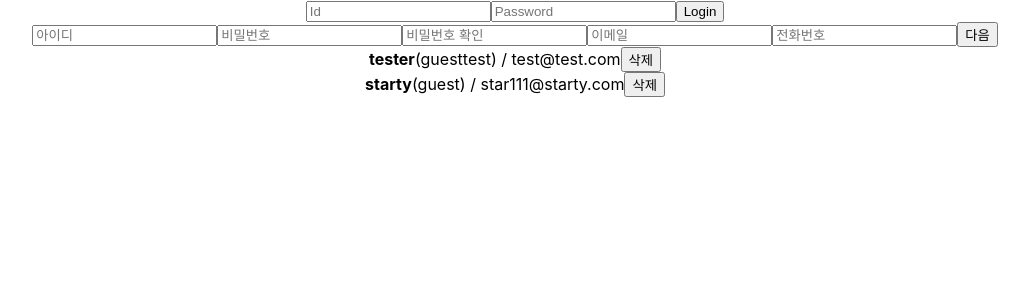
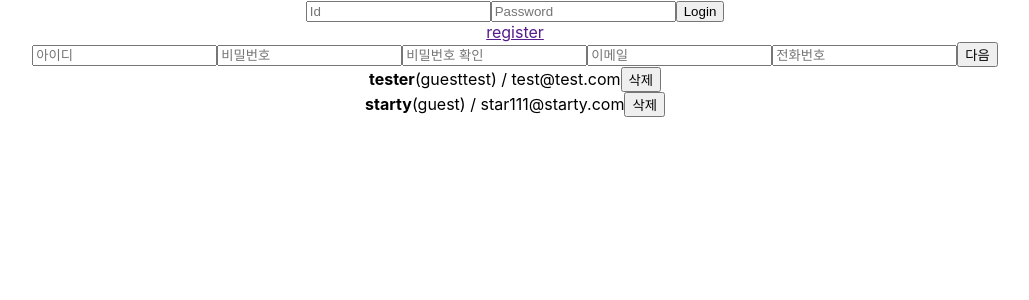
Before and after one commit to blueochild/Foxrain-Messenger-App, a React (Create React App) app in the folder Foxrain-Messenger-Client/: page / in a window 1280 px wide. Shown: the top 300 px of the page, without its empty margins (125-1154 px from the left). Built offline with nearby package versions, Linux system fonts and the light colour scheme.

Commit message:
Update : code cleanup, add loginBox

```diff
--- a/Foxrain-Messenger-Client/src/App.tsx
+++ b/Foxrain-Messenger-Client/src/App.tsx
@@ -1,9 +1,11 @@
-import React, { ChangeEventHandler, MouseEventHandler, useRef, useState } from 'react';
+import React, { useRef, useState } from 'react';
+import { IuserInfo, IuserStat } from './component/userType';
+import UserSignup from './component/userSignup';
+import UserSignin from './component/userSignin';
+import UserList from './component/userList'
+
+/* page CSS */
 import './style/App.css';
-import UserSignup from './component/userSignup';
-import UserList from './component/userList'
-import { IuserInfo, IuserStat } from './component/userType';
-import UserSignin from './component/userSignin';
 
 const defaultUserStat : IuserStat = {
   nickname : "guest",
@@ -124,16 +126,21 @@ function App() {
     if(!LoginId) { alert('ID를 입력하세요.'); return; };
     if(!LoginPwd) { alert('Password를 입력하세요.'); return; };
 
-    users.filter(user => {
-      if(user.userId === LoginId) {
-        if(user.userPwd === LoginPwd) {
-          setLoginUser({
-            isLogin: true,
-            isUserCode: user.userCode
-          });
-        }
-      }
-    })
+    // (), {} 의 차이를 알고 사용하자 ( 조건에서 {} 사용시, 반환값 에러 나타남 )
+    const islogin = users.filter(user => (
+      user.userId === LoginId &&
+      user.userPwd === LoginPwd
+    ))
+
+    if(islogin.length === 1){
+      setLoginUser({
+        isLogin: true,
+        isUserCode: islogin[0].userCode
+      });
+    }
+    else{
+      alert("ID가 존재하지 않거나 비밀번호가 틀렸습니다.");
+    }
 
   };
 
--- a/Foxrain-Messenger-Client/src/component/userSignin.tsx
+++ b/Foxrain-Messenger-Client/src/component/userSignin.tsx
@@ -14,7 +14,8 @@ function UserSignin({ loginUser, onChange, onLogin, onLogout }: IuserLogin) {
     }
     else {
         return (
-            <div>
+            <div className="loginBox">
+                <div className="loginUser">
                     <input
                         name="LoginId"
                         type="text"
@@ -29,6 +30,8 @@ function UserSignin({ loginUser, onChange, onLogin, onLogout }: IuserLogin) {
                     />
                     <button onClick={onLogin}>Login</button>
                 </div>
+                <a href="">register</a>
+            </div>
         );
     }
 }
```
Lines whose indentation alone changed are shown as unchanged.
